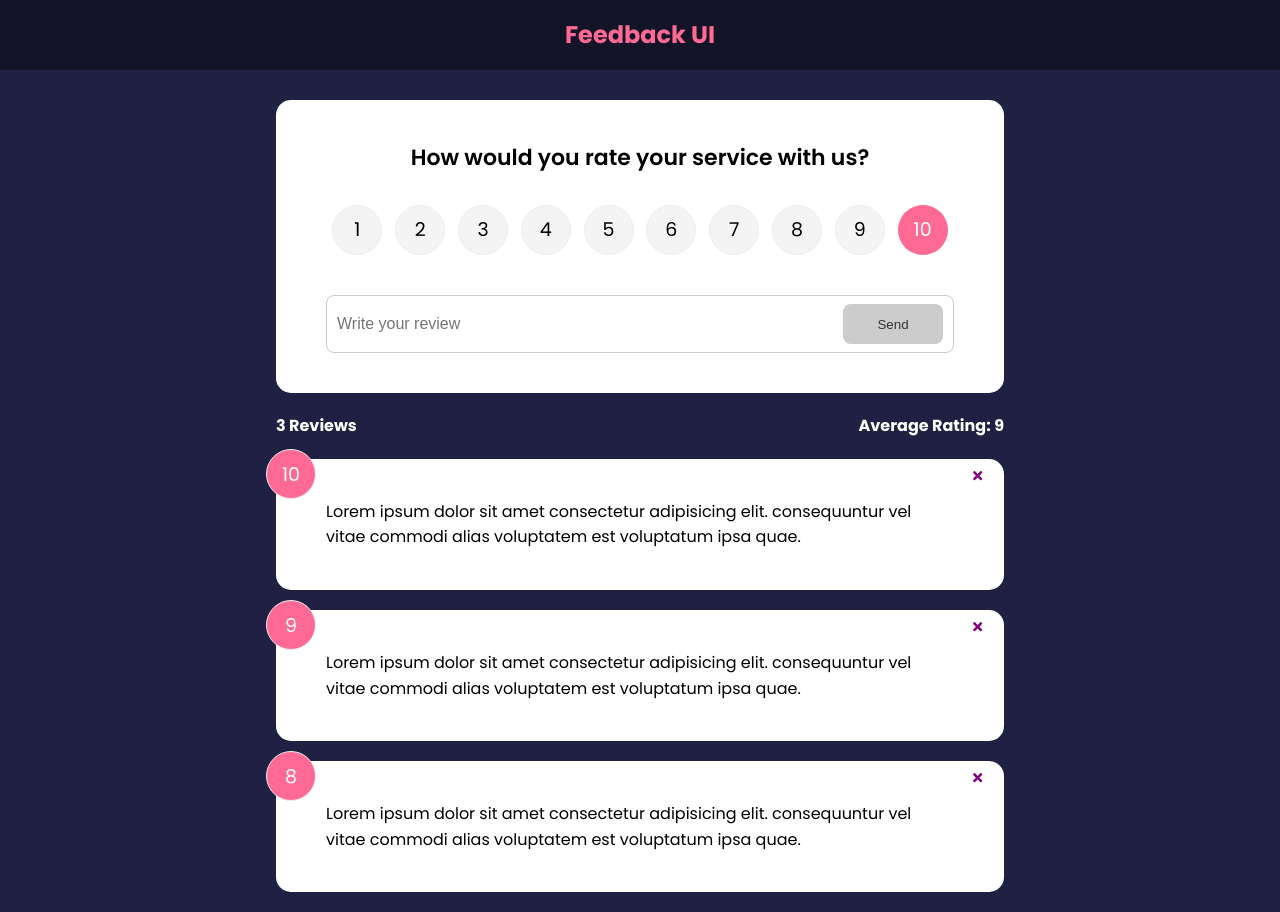
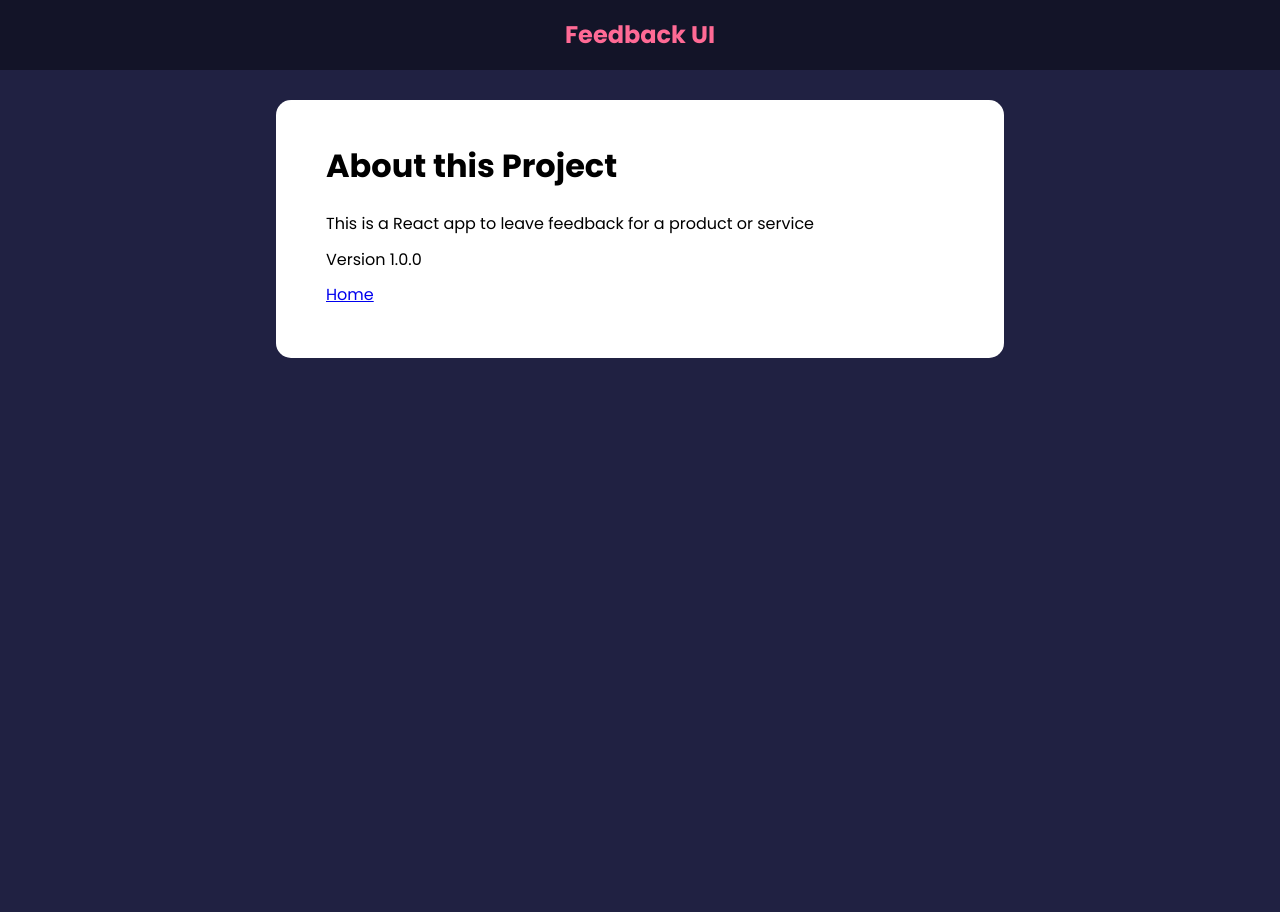
Before and after one commit to taibuharoub/feedback-app, a React (Create React App) app: page /about in a window 1280 px wide. After the commit the page ends 800 px from the top, so only its background shows below. Built offline with nearby package versions, Linux system fonts and the light colour scheme.

Commit message:
Add routing

```diff
--- a/package.json
+++ b/package.json
@@ -6,9 +6,11 @@
     "@testing-library/jest-dom": "^5.16.1",
     "@testing-library/react": "^11.2.7",
     "@testing-library/user-event": "^12.8.3",
+    "framer-motion": "^4.1.17",
     "react": "^17.0.2",
     "react-dom": "^17.0.2",
     "react-icons": "^4.3.1",
+    "react-router-dom": "^6.2.1",
     "react-scripts": "4.0.3",
     "web-vitals": "^1.1.2"
   },
--- a/src/App.js
+++ b/src/App.js
@@ -1,9 +1,11 @@
 import { useState } from "react";
+import { BrowserRouter as Router, Route, Routes } from "react-router-dom";
 import Header from "./components/Header";
 import FeedbackList from "./components/FeedbackList";
 import FeedbackData from "./data/FeedbackData";
 import FeedbackStats from "./components/FeedbackStats";
 import FeedbackForm from "./components/FeedbackForm";
+import AboutPage from "./pages/AboutPage";
 
 function App() {
   const [feedback, setFeedback] = useState(FeedbackData);
@@ -13,15 +15,39 @@ function App() {
       setFeedback(feedback.filter((item) => item.id !== id));
     }
   };
+
+  const addFeedbackHandler = (newFeedback) => {
+    console.log(newFeedback);
+    console.log(Math.random().toString());
+    // newFeedback.id = uuidv4()
+    newFeedback.id = Math.random().toString();
+
+    // don't manipulate state directly, make a copy first
+    setFeedback([newFeedback, ...feedback]);
+  };
   return (
-    <>
+    <Router>
       <Header />
       <div className="container">
-        <FeedbackForm />
-        <FeedbackStats feedback={feedback} />
-        <FeedbackList feedback={feedback} handleDelete={deleteFeedback} />
+        <Routes>
+          <Route
+            exact
+            path="/"
+            element={
+              <>
+                <FeedbackForm hanleAdd={addFeedbackHandler} />
+                <FeedbackStats feedback={feedback} />
+                <FeedbackList
+                  feedback={feedback}
+                  handleDelete={deleteFeedback}
+                />
+              </>
+            }
+          ></Route>
+          <Route path="/about" element={<AboutPage />} />
+        </Routes>
       </div>
-    </>
+    </Router>
   );
 }
 
--- a/src/components/FeedbackForm.js
+++ b/src/components/FeedbackForm.js
@@ -3,7 +3,7 @@ import Button from "../shared/Button";
 import Card from "../shared/Card";
 import RatingSelect from "./RatingSelect";
 
-function FeedbackForm() {
+function FeedbackForm({ hanleAdd }) {
   const [text, setText] = useState("");
   const [rating, setRating] = useState(10);
   const [btnDisabled, setBtnDisabled] = useState(true);
@@ -22,9 +22,21 @@ function FeedbackForm() {
     }
     setText(event.target.value);
   };
+  const submitHandler = (event) => {
+    event.preventDefault();
+    if (text.trim().length > 10) {
+      const newFeedback = {
+        text,
+        rating,
+      };
+      //   console.log(newFeedback);
+      hanleAdd(newFeedback);
+      setText("");
+    }
+  };
   return (
     <Card>
-      <form>
+      <form onSubmit={submitHandler}>
         <h2>How would you rate your service with us?</h2>
         {/* select component  */}
         <RatingSelect select={(rating) => setRating(rating)} />
--- a/src/components/FeedbackList.jsx
+++ b/src/components/FeedbackList.jsx
@@ -1,3 +1,4 @@
+import { motion, AnimatePresence } from 'framer-motion';
 import PropTypes from 'prop-types'
 
 import FeedbackItem from "./FeedbackItem";
@@ -5,11 +6,23 @@ function FeedbackList({ feedback, handleDelete }) {
   if (!feedback || feedback.length === 0) {
     return <p>No feedback yet</p>;
   }
+//   return (
+//     <div className="feedback-list">
+//       {feedback.map((item) => (
+//         <FeedbackItem key={item.id} item={item} handleDelete={handleDelete} />
+//       ))}
+//     </div>
+//   );
+// }
   return (
     <div className="feedback-list">
-      {feedback.map((item) => (
-        <FeedbackItem key={item.id} item={item} handleDelete={handleDelete} />
-      ))}
+      <AnimatePresence>
+        {feedback.map((item) => (
+          <motion.div key={item.id} initial={{opacity: 0}} animate={{opacity: 1}} exit={{opacity: 0}}>
+            <FeedbackItem key={item.id} item={item} handleDelete={handleDelete} />
+          </motion.div>
+        ))}
+      </AnimatePresence>
     </div>
   );
 }
--- /dev/null
+++ b/src/pages/AboutPage.js
@@ -0,0 +1,18 @@
+import Card from "../shared/Card";
+function AboutPage() {
+  return (
+    <Card>
+      <div className="about">
+        <h1>About this Project</h1>
+        <p>This is a React app to leave feedback for a product or service</p>
+        <p>Version 1.0.0</p>
+
+        <p>
+          <a href="/">Home</a>
+        </p>
+      </div>
+    </Card>
+  );
+}
+
+export default AboutPage;
```
Also changed, not shown: 1 other file (tests, documents, lock files or other folders).
